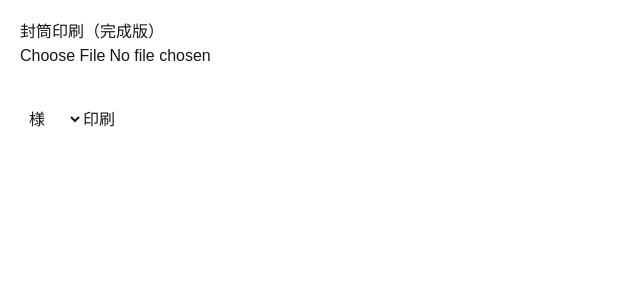
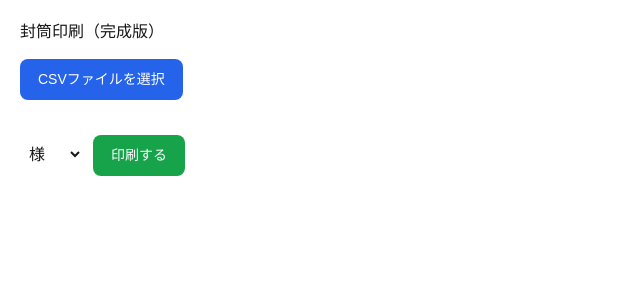
Before and after one commit to coro14t/Fukuyaku-app, a Next.js app: page /envelope in a window 1280 px wide. Shown: the top 300 px of the page, without its empty margins (0-640 px from the left). Built offline with nearby package versions, Linux system fonts and the light colour scheme.

Commit message:
update button UI

```diff
--- a/app/envelope/page.tsx
+++ b/app/envelope/page.tsx
@@ -1,6 +1,6 @@
 "use client";
 
-import { useState } from "react";
+import { useRef, useState } from "react";
 
 type Person = {
   name: string;
@@ -14,11 +14,10 @@ export default function EnvelopePage() {
   const [people, setPeople] = useState<Person[]>([]);
   const [selected, setSelected] = useState<Person | null>(null);
   const [title, setTitle] = useState("様");
+  const fileInputRef = useRef<HTMLInputElement>(null);
 
-  // 縦中横＋縦ハイフン
   const formatAddress = (text: string) => {
     if (!text) return "";
-
     return text
       .replace(/(\d{2})/g, '<span class="tcy">$1</span>')
       .replace(/-/g, "︱");
@@ -76,11 +75,24 @@ export default function EnvelopePage() {
 
   return (
     <div style={{ padding: "20px" }}>
-      {/* UI */}
       <div className="no-print">
         <h1>封筒印刷（完成版）</h1>
 
-        <input type="file" accept=".csv" onChange={handleCSV} />
+        {/* 🔥 ファイル選択ボタン */}
+        <input
+          type="file"
+          accept=".csv"
+          ref={fileInputRef}
+          onChange={handleCSV}
+          style={{ display: "none" }}
+        />
+
+        <button
+          onClick={() => fileInputRef.current?.click()}
+          className="btn"
+        >
+          CSVファイルを選択
+        </button>
 
         <div style={{ marginTop: "20px" }}>
           {people.map((p, i) => (
@@ -113,15 +125,14 @@ export default function EnvelopePage() {
           <option value="先生">先生</option>
         </select>
 
-        <button onClick={handlePrint} style={{ marginTop: "20px" }}>
-          印刷
+        {/* 🔥 印刷ボタン */}
+        <button onClick={handlePrint} className="btn print">
+          印刷する
         </button>
       </div>
 
-      {/* 封筒 */}
       {selected && (
         <div className="envelope">
-          {/* 郵便番号 */}
           {selected.postal
             .replace("-", "")
             .split("")
@@ -141,7 +152,6 @@ export default function EnvelopePage() {
               </span>
             ))}
 
-          {/* 住所 */}
           <div className="address">
             <span
               dangerouslySetInnerHTML={{
@@ -150,10 +160,8 @@ export default function EnvelopePage() {
             />
           </div>
 
-          {/* 会社 */}
           <div className="company">{selected.company}</div>
 
-          {/* 名前 */}
           <div className="name">
             {selected.name} {title}
           </div>
@@ -161,6 +169,32 @@ export default function EnvelopePage() {
       )}
 
       <style jsx global>{`
+        .btn {
+          display: inline-block;
+          padding: 10px 18px;
+          margin-top: 15px;
+          border: none;
+          border-radius: 8px;
+          background: #2563eb;
+          color: white;
+          font-size: 14px;
+          cursor: pointer;
+          transition: 0.2s;
+        }
+
+        .btn:hover {
+          background: #1e40af;
+        }
+
+        .btn.print {
+          background: #16a34a;
+          margin-left: 10px;
+        }
+
+        .btn.print:hover {
+          background: #166534;
+        }
+
         .envelope {
           width: 120mm;
           height: 235mm;
```
